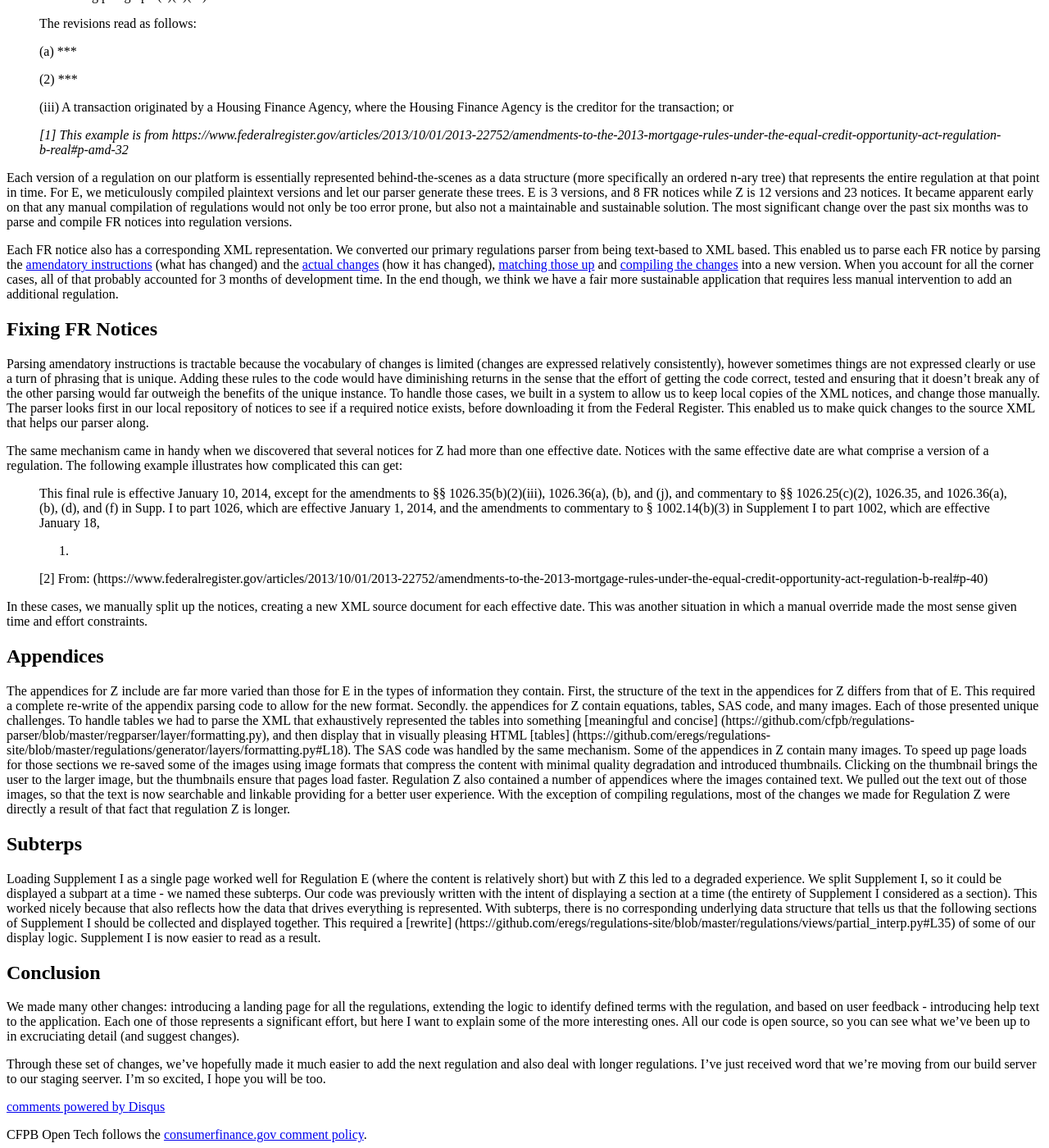
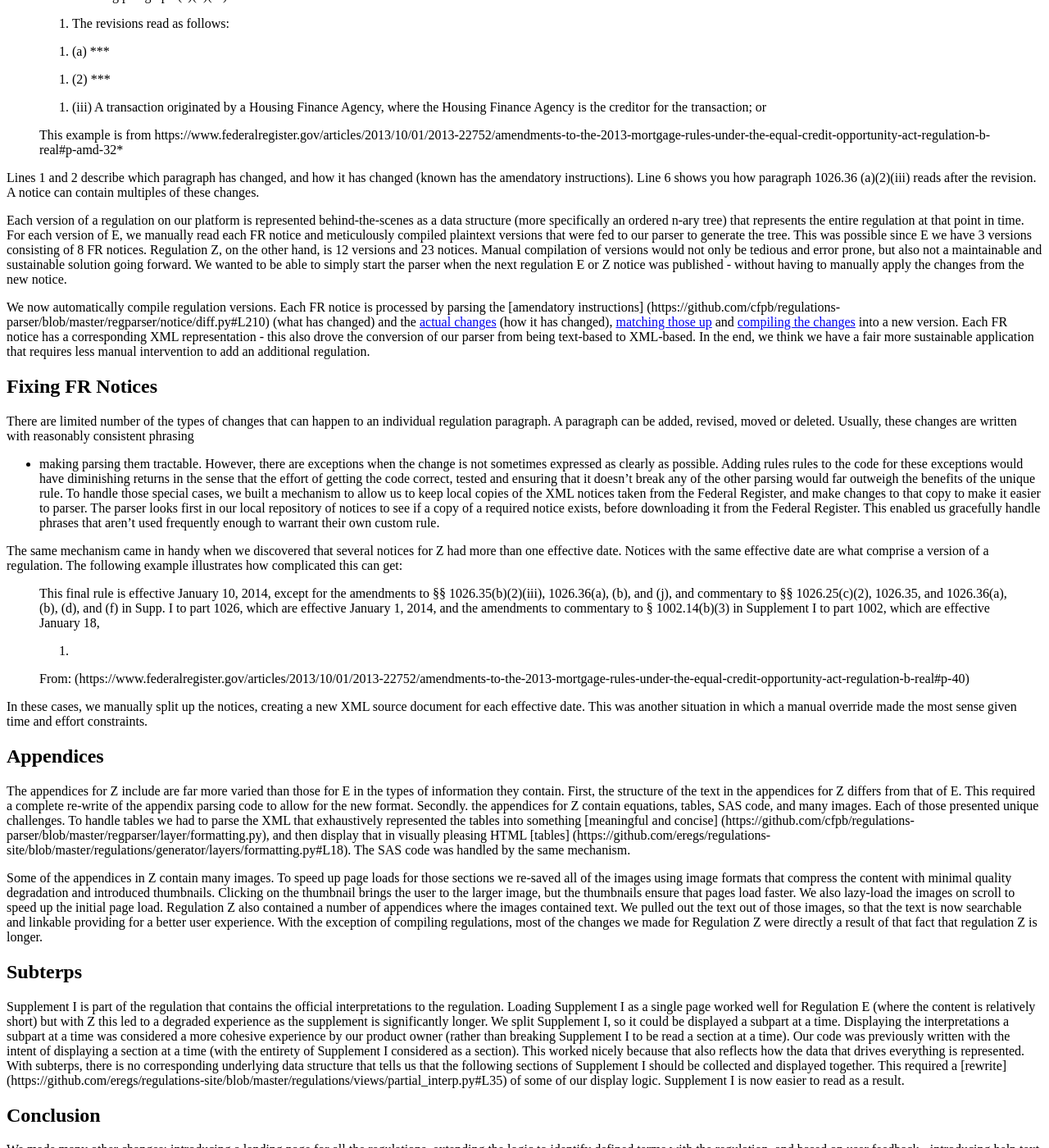
Before and after one commit to cfpb/cfpb.github.io, a Jekyll site: the page built from _posts/2014-03-27-new-regulation.md, in a window 1280 px wide and 1400 px high, scrolled down 818 px. Shown: the whole window at 82% size. Built offline with Jekyll 4.4.1, drawn with Linux system fonts in a browser that asks for light colours; nearby versions of some CDN libraries; some web fonts are replaced; comment, search, counter and statistics services are not loaded; some of the changed text lies outside the part shown.

Commit message:
A large number of changes, from all my reviewers

```diff
--- a/_posts/2014-03-27-new-regulation.md
+++ b/_posts/2014-03-27-new-regulation.md
@@ -34,77 +34,90 @@ sections while Z has 54.
 
 Table 1: The number of each types of content per regulation.
 
-On disk, represented as pretty-printed JSON trees, E is 1.5Mb - Z is almost ten
-times larger at a whopping 11Mb. That's a lot of text. The fact that Z is
-significantly longer of a regulation than E drove almost every aspect of what
-we did over the next six months, especially when it came to actually getting
-all the content together.
+Regulation E is 1.5 Mb on disk, while Z is almost ten times larger at 11Mb when
+the text of both is represented as a pretty-printed JSON trees (not including
+images). That's a lot of text. The fact that Z is significantly longer of a
+regulation than E drove almost every aspect of what we did over the next six
+months, especially when it came to actually getting all the content together.
 
 ## Compiling regulations
 
-One of the primary features of eRegulations is the ability to see past, current
-and future versions of a regulation. Each version of a regulation can be
-thought of as the previous version of a regulation, plus a series of Federal
-Register (FR) final rule notices. Each FR notice describes specific changes to
-the regulations: which can add, revise, move or delete individual paragraphs.
-Basically each FR notice is a diff of the new changes, to derive the
-regulation, you would have to apply the diff.
+A primary feature of eRegulations is the ability to view past, current and
+future versions of a regulation. Previously, the source content that was fed to
+the parser to generate each version was created manually. The most significant
+change we made over the past six months was to automate this process.
 
-For example:
+Each version of a regulation consists of a series of Federal Register final
+rule notices applied to the previous version of the regulation. Each notice
+describes changes to individual paragraphs of the regulation (think of it like
+a diff). A change can add, revise, delete or move a paragraph and looks
+something like this:
 
-> Section 1026.32 is amended by:
+> 1. Section 1026.32 is amended by:
 
-> a. Revising paragraph (a)(2)(iii)
+> 2. Revising paragraph (a)(2)(iii)
 
-> The revisions read as follows:
+> 3. The revisions read as follows:
 
-> (a) ***
+> 4. (a) ***
 
-> (2) ***
+> 5. (2) ***
 
-> (iii) A transaction originated by a Housing Finance Agency, where the Housing
+> 6. (iii) A transaction originated by a Housing Finance Agency, where the Housing
 > Finance Agency is the creditor for the transaction; or
 
-> *[1] This example is from https://www.federalregister.gov/articles/2013/10/01/2013-22752/amendments-to-the-2013-mortgage-rules-under-the-equal-credit-opportunity-act-regulation-b-real#p-amd-32*
+> This example is from https://www.federalregister.gov/articles/2013/10/01/2013-22752/amendments-to-the-2013-mortgage-rules-under-the-equal-credit-opportunity-act-regulation-b-real#p-amd-32*
 
-Each version of a regulation on our platform is essentially represented
-behind-the-scenes as a data structure (more specifically an ordered n-ary tree) that
-represents the entire regulation at that point in time. For E, we meticulously
-compiled plaintext versions and let our parser generate these trees. E is 3
-versions, and 8 FR notices while Z is 12 versions and 23 notices. It became
-apparent early on that any manual compilation of regulations would not only be
-too error prone, but also not a maintainable and sustainable solution. The most
-significant change over the past six months was to parse and compile FR notices
-into regulation versions.
+Lines 1 and 2 describe which paragraph has changed, and how it has changed
+(known has the amendatory instructions). Line 6 shows you how paragraph 1026.36
+(a)(2)(iii) reads after the revision. A notice can contain multiples of these
+changes.
 
-Each FR notice also has a corresponding XML representation. We converted our
-primary regulations parser from being text-based to XML based. This enabled us
-to parse each FR notice by parsing the [amendatory
-instructions](https://github.com/cfpb/regulations-parser/blob/master/regparser/notice/diff.py#L210)
+Each version of a regulation on our platform is represented behind-the-scenes
+as a data structure (more specifically an ordered n-ary tree) that represents
+the entire regulation at that point in time. For each version of E, we manually
+read each FR notice and meticulously compiled plaintext versions that were fed
+to our parser to generate the tree. This was possible since E we have 3
+versions consisting of 8 FR notices. Regulation Z, on the other hand, is 12
+versions and 23 notices. Manual compilation of versions would not only be
+tedious and error prone, but also not a maintainable and sustainable solution
+going  forward. We wanted to be able to simply start the parser when the next
+regulation E or Z notice was published - without having to manually apply the
+changes from the new notice.
+
+
+We now automatically compile regulation versions. Each FR notice is processed
+by parsing the [amendatory instructions]
+(https://github.com/cfpb/regulations-parser/blob/master/regparser/notice/diff.py#L210)
 (what has changed) and the [actual
 changes](https://github.com/cfpb/regulations-parser/blob/master/regparser/notice/build.py#L302)
 (how it has changed), [matching those
 up](https://github.com/cfpb/regulations-parser/blob/master/regparser/notice/changes.py#L101)
 and [compiling the
 changes](https://github.com/cfpb/regulations-parser/blob/master/regparser/notice/compiler.py#L509)
-into a new version. When you account for all the corner cases, all of that
-probably accounted for 3 months of development time.  In the end though, we
-think we have a fair more sustainable application that requires less manual
-intervention to add an additional regulation.
+into a new version. Each FR notice has a corresponding XML representation -
+this also drove the conversion of our parser from being text-based to
+XML-based. In the end, we think we have a fair more sustainable application
+that requires less manual intervention to add an additional regulation.
+
 
 ## Fixing FR Notices
 
-Parsing amendatory instructions is tractable because the vocabulary of changes
-is limited (changes are expressed relatively consistently), however sometimes
-things are not expressed clearly or use a turn of phrasing that is unique.
-Adding these rules to the code would have diminishing returns in the sense that
-the effort of getting the code correct, tested and ensuring that it doesn't
+There are limited number of the types of changes that can happen to an
+individual regulation paragraph. A paragraph can be added, revised, moved or
+deleted. Usually, these changes are written with reasonably consistent phrasing
+- making parsing them tractable. However, there are exceptions when the change
+is not sometimes expressed as clearly as possible. Adding rules  rules to the
+code  for these exceptions would have diminishing returns in the sense that the
+effort of getting the code correct, tested and ensuring that it doesn't
 break any of the other parsing would far outweigh the benefits of the unique
-instance. To handle those cases, we built in a system to allow us to keep local
-copies of the XML notices, and change those manually. The parser looks first in
-our local repository of notices to see if a required notice exists, before
-downloading it from the Federal Register. This enabled us to make quick changes
-to the source XML that helps our parser along.
+rule. To handle those special cases, we built a mechanism to allow us to keep
+local copies of the XML notices taken from the Federal Register, and make
+changes to that copy to make it easier to parser. The parser looks first in our
+local repository of notices to see if a copy of a required notice exists,
+before downloading it from the Federal Register. This enabled us gracefully
+handle phrases that aren't used frequently enough to warrant their own
+custom rule.
 
 The same mechanism came in handy when we discovered that several notices for Z
 had more than one effective date. Notices with the same effective date are what
@@ -136,29 +149,37 @@ represented the tables into something [meaningful and concise]
 (https://github.com/cfpb/regulations-parser/blob/master/regparser/layer/formatting.py),
 and then display that in visually pleasing HTML [tables]
 (https://github.com/eregs/regulations-site/blob/master/regulations/generator/layers/formatting.py#L18).
-The SAS code was handled by the same mechanism. Some of the appendices in Z
-contain many images.  To speed up page loads for those sections we re-saved
-some of the images using image formats that compress the content with minimal
-quality degradation and introduced thumbnails. Clicking on the thumbnail brings
-the user to the larger image, but the thumbnails ensure that pages load faster.
-Regulation Z also contained a number of appendices where the images contained
-text. We pulled out the text out of those images, so that the text is now
-searchable and linkable providing for a better user experience.  With the
-exception of compiling regulations, most of the changes we made for Regulation
-Z were directly a result of that fact that regulation Z is longer.
+The SAS code was handled by the same mechanism.
+
+Some of the appendices in Z contain many images.  To speed up page loads for
+those sections we re-saved all of the images using image formats that compress
+the content with minimal quality degradation and introduced thumbnails.
+Clicking on the thumbnail brings the user to the larger image, but the
+thumbnails ensure that pages load faster.  We also lazy-load the images on
+scroll to speed up the initial page load. Regulation Z also contained a number
+of appendices where the images contained text. We pulled out the text out of
+those images, so that the text is now searchable and linkable providing for a
+better user experience.  With the exception of compiling regulations, most of
+the changes we made for Regulation Z were directly a result of that fact that
+regulation Z is longer.
 
 
 ## Subterps
 
-Loading Supplement I as a single page worked well for Regulation E (where the
-content is relatively short) but with Z this led to a degraded experience. We
-split Supplement I, so it could be displayed a subpart at a time - we named
-these subterps. Our code was previously written with the intent of displaying a
-section at a time (the entirety of Supplement I considered as a section). This
-worked nicely because that also reflects how the data that drives everything is
-represented. With subterps, there is no corresponding underlying data structure
-that tells us that the following sections of Supplement I should be collected
-and displayed together. This required a [rewrite]
+Supplement I is part of the regulation that contains the official
+interpretations to the regulation. Loading Supplement I as a single page worked
+well for Regulation E (where the content is relatively short) but with Z this
+led to a degraded experience as the supplement is significantly longer. We
+split Supplement I, so it could be displayed a subpart at a time. Displaying
+the interpretations a subpart at a time was considered a more cohesive
+experience by our product owner (rather than breaking Supplement I to be read a
+section at a time).  Our code was previously written with the intent of
+displaying a section at a time (with the entirety of Supplement I considered as
+a section). This worked nicely because that also reflects how the data that
+drives everything is represented. With subterps, there is no corresponding
+underlying data structure that tells us that the following sections of
+Supplement I should be collected and displayed together. This required a
+[rewrite]
 (https://github.com/eregs/regulations-site/blob/master/regulations/views/partial_interp.py#L35)
 of some of our display logic.  Supplement I is now easier to read as a result.
 
@@ -167,9 +188,9 @@ of some of our display logic.  Supplement I is now easier to read as a result.
 We made many other changes: introducing a landing page for all the regulations,
 extending the logic to identify defined terms with the regulation, and based on
 user feedback - introducing help text to the application. Each one of those
-represents a significant effort, but here I want to explain some of the more
-interesting ones. All our code is open source, so you can see what we've
-been up to in excruciating detail (and suggest changes).
+represents a significant effort, but here I want to explain some of the larger
+efforts. All our code is open source, so you can see what we've been up to in
+excruciating detail (and suggest changes).
 
 Through these set of changes, we've hopefully made it much easier to add the
 next regulation and also deal with longer regulations. I've just received word
```
Also changed, not shown: other parts of _posts/2014-03-27-new-regulation.md (+1 -1 lines).
